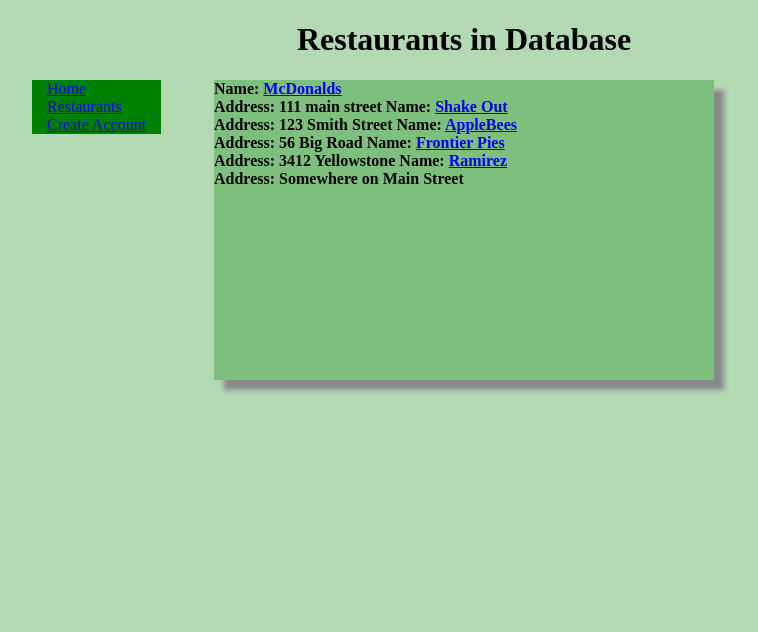
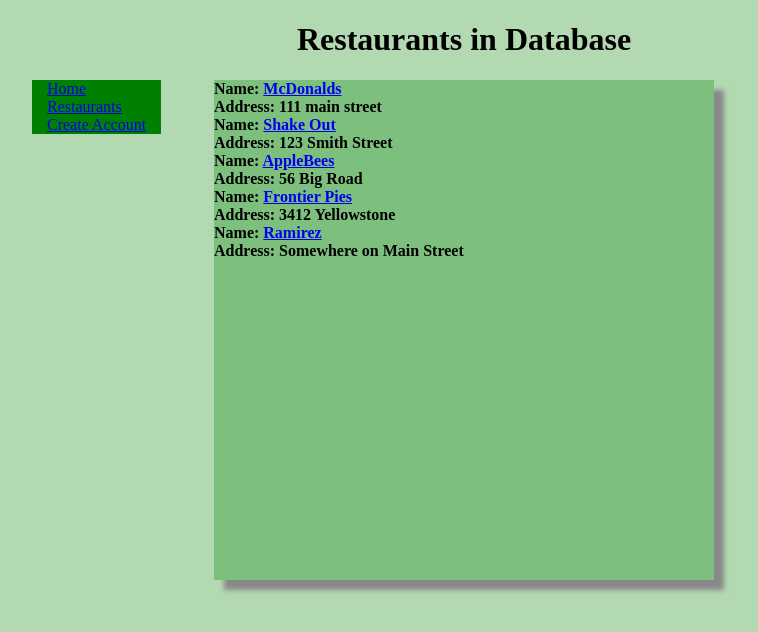
Before and after one commit to JordanBalls/cs313, a PHP site: page /all_restaurants.php in a window 1280 px wide. Shown: the top 632 px of the page, without its empty margins (176-934 px from the left). Run offline with PHP 8.4, Linux system fonts and the light colour scheme; data comes from the database, SQL or seed files in the repository.

Commit message:
fixing bugs

```diff
--- a/all_restaurants.php
+++ b/all_restaurants.php
@@ -47,6 +47,7 @@ echo '<b> Name: ' . '<a href="display_reviews.php?id=' . $row['id'] . '">' . $ro
      . "<br/> Address: " . $row['address'] . '</b>';
 	 if (isset($_SESSION['username']))
 	 echo '<form action="add_review.php" method="POST"><input type="submit" value="Add Review"></form>';
+	 echo '<br/>';
 }
 echo '</div>';
 ?>
--- a/styles.css
+++ b/styles.css
@@ -31,7 +31,7 @@ h1
 {
    font-weight:bold;
    width:500px;
-   height:300px;
+   height:500px;
    background-color:hsla(120,100%,25%,0.3);
    box-shadow: 10px 10px 5px #888888;
    margin-left:auto;
```
